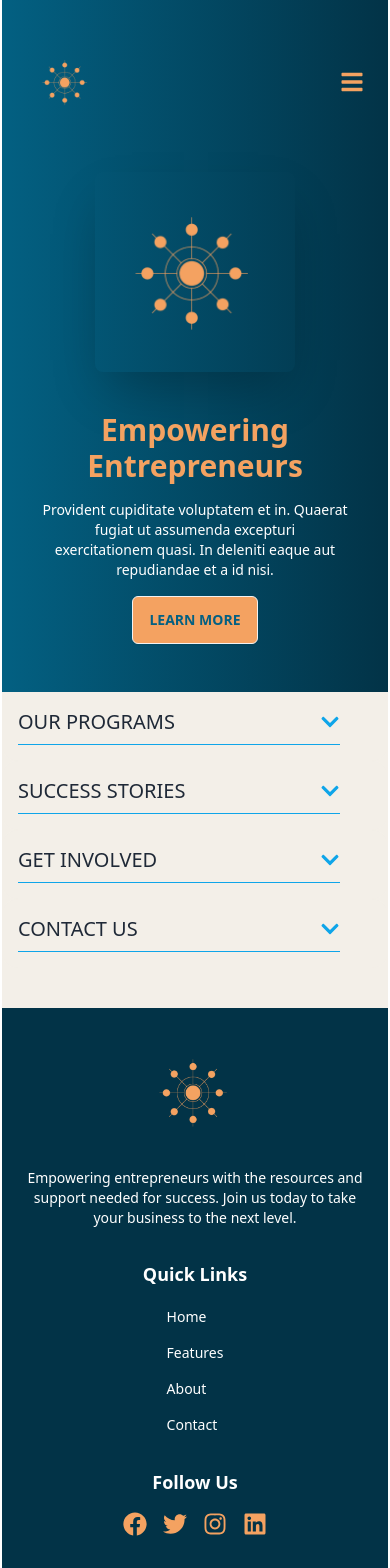
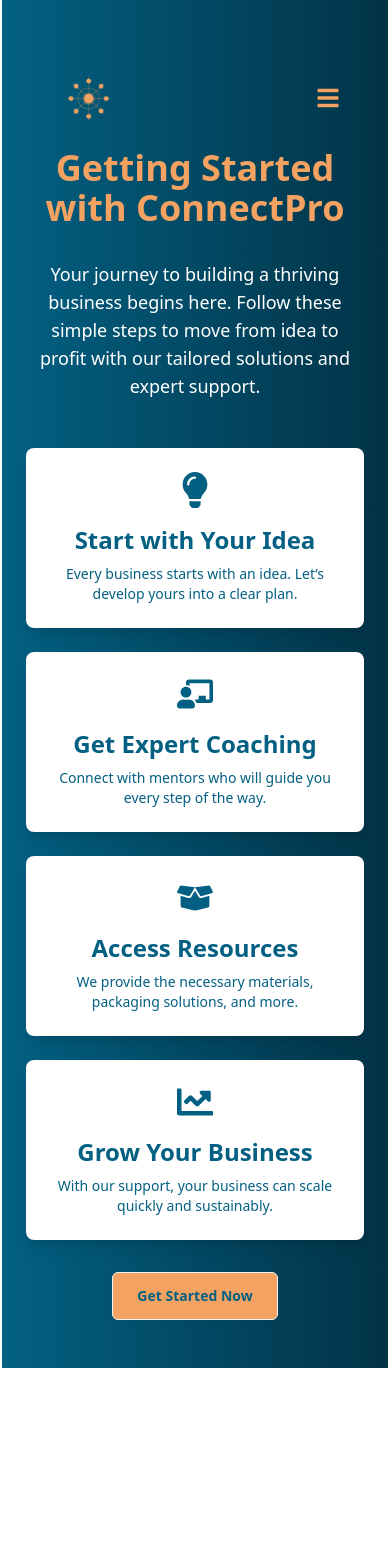
Before and after one commit to KojoFocus/ConnectPro, a React (Vite) app: page /getting-started in a window 390 px wide. Shown: the top 1568 px of the page. After the commit the page ends 1368 px from the top, so only its background shows below. Built offline with nearby package versions, Linux system fonts and the light colour scheme.

Commit message:
the navbar is separated from the hero section, the homepage is created, the getting started page is created, and routes setsThe homepage and Getting Started page are created, with routes set up. The navbar is separated from the hero section.

```diff
--- a/package.json
+++ b/package.json
@@ -12,7 +12,8 @@
   "dependencies": {
     "react": "^18.3.1",
     "react-dom": "^18.3.1",
-    "react-icons": "^5.3.0"
+    "react-icons": "^5.3.0",
+    "react-router-dom": "^7.0.1"
   },
   "devDependencies": {
     "@eslint/js": "^9.15.0",
--- a/src/App.tsx
+++ b/src/App.tsx
@@ -1,28 +1,28 @@
-// import AboutUs from "./components/AboutUs";
-import ContactUs from "./components/ContactUs";
-import Footer from "./components/footer";
-import GetInvolved from "./components/GetInvolved";
-import HeroSection from "./components/HeroSection";
-// import NavBar from "./components/NavBar";
+import { BrowserRouter as Router, Route, Routes } from "react-router-dom";
+import GettingStarted from "./components/GettingStarted";
 import Programs from "./components/Programs";
 import SuccessStories from "./components/SuccessStories";
+import ContactUs from "./components/ContactUs";
+// import Footer from "./components/footer";
+import GetInvolved from "./components/GetInvolved";
+import HomePage from "./components/HomePage";
 
-export default function App() {
+function App() {
   return (
-    <>
-      {/* <NavBar /> */}
-      <div className="  border-sky-500 px-0.5 ">
-        <HeroSection />
-        {/* <AboutUs/> */}
-        <div className="bg-[#F3EFE8]">
-        <Programs />
-        <SuccessStories />
-        <GetInvolved/>
-        <ContactUs/>
-        <Footer/>
-        </div>
-
+    <Router>
+      <div className="border-sky-500 px-0.5">
+        <Routes>
+          {/* HomePage includes HeroSection, so no need to route for HeroSection */}
+          <Route path="/" element={<HomePage />} />
+          <Route path="/getting-started" element={<GettingStarted />} />
+          <Route path="/programs" element={<Programs />} />
+          <Route path="/success-stories" element={<SuccessStories />} />
+          <Route path="/contact" element={<ContactUs />} />
+          <Route path="/get-involved" element={<GetInvolved />} />
+        </Routes>
       </div>
-    </>
+    </Router>
   );
 }
+
+export default App;
--- /dev/null
+++ b/src/components/GettingStarted.tsx
@@ -0,0 +1,67 @@
+import { FaLightbulb, FaChalkboardTeacher, FaBoxOpen, FaChartLine } from "react-icons/fa";
+import { Link } from "react-router-dom"; // Import Link for routing
+import Navbar from "./NavBar"; // Match the casing exactly
+
+
+const GettingStarted = () => {
+  return (
+    <div className="w-full min-h-screen bg-gradient-to-r from-[#036082] to-[#023347] text-white py-12 px-6 md:px-16">
+      {/* Navbar from the Hero Section */}
+      <Navbar />
+
+      <h1 className="text-4xl md:text-5xl text-center font-bold mb-8 text-[#F4A261]">
+        Getting Started with ConnectPro
+      </h1>
+      <p className="text-center text-lg md:text-xl mb-12 max-w-3xl mx-auto">
+        Your journey to building a thriving business begins here. Follow these simple steps to
+        move from idea to profit with our tailored solutions and expert support.
+      </p>
+      <div className="grid grid-cols-1 md:grid-cols-2 lg:grid-cols-4 gap-6">
+        {/* Step 1 */}
+        <div className="bg-white text-[#036082] rounded-lg shadow-lg p-6 flex flex-col items-center">
+          <FaLightbulb className="text-4xl mb-4" />
+          <h2 className="text-2xl font-semibold mb-2">Start with Your Idea</h2>
+          <p className="text-center text-sm">
+            Every business starts with an idea. Let’s develop yours into a clear plan.
+          </p>
+        </div>
+        {/* Step 2 */}
+        <div className="bg-white text-[#036082] rounded-lg shadow-lg p-6 flex flex-col items-center">
+          <FaChalkboardTeacher className="text-4xl mb-4" />
+          <h2 className="text-2xl font-semibold mb-2">Get Expert Coaching</h2>
+          <p className="text-center text-sm">
+            Connect with mentors who will guide you every step of the way.
+          </p>
+        </div>
+        {/* Step 3 */}
+        <div className="bg-white text-[#036082] rounded-lg shadow-lg p-6 flex flex-col items-center">
+          <FaBoxOpen className="text-4xl mb-4" />
+          <h2 className="text-2xl font-semibold mb-2">Access Resources</h2>
+          <p className="text-center text-sm">
+            We provide the necessary materials, packaging solutions, and more.
+          </p>
+        </div>
+        {/* Step 4 */}
+        <div className="bg-white text-[#036082] rounded-lg shadow-lg p-6 flex flex-col items-center">
+          <FaChartLine className="text-4xl mb-4" />
+          <h2 className="text-2xl font-semibold mb-2">Grow Your Business</h2>
+          <p className="text-center text-sm">
+            With our support, your business can scale quickly and sustainably.
+          </p>
+        </div>
+      </div>
+      <div className="text-center mt-8">
+        <Link to="/">
+          <button className="btn bg-[#F4A261] text-[#036082] px-6 py-3 rounded-md hover:bg-[#e08c4a] transition duration-300">
+            Get Started Now
+          </button>
+        </Link>
+      </div>
+
+      {/* Footer from the Hero Section */}
+
+    </div>
+  );
+};
+
+export default GettingStarted;
--- a/src/components/HeroSection.tsx
+++ b/src/components/HeroSection.tsx
@@ -1,161 +1,38 @@
-import { useState } from "react";
-import {
-  FaHome,
-  FaStar,
-  FaInfoCircle,
-  FaPhoneAlt,
-  FaBars,
-  FaTimes,
-} from "react-icons/fa";
-import logo from "../assets/logo.png";
+import Navbar from "./NavBar"; // Match the casing exactly
+import { Link } from "react-router-dom"; // Import Link for routing
+import logo from "../assets/logo.png"; // Import the logo
 
 const HeroSection = () => {
-  const [menuOpen, setMenuOpen] = useState(false);
+  return (
+    <div className="hero bg-gradient-to-r from-[#036082] to-[#023347] w-full h-[2/3] flex flex-col items-center justify-between py-8">
+      {/* Navbar Component */}
+      <Navbar />
 
-  return (
-    <>
-     <div className="hero bg-gradient-to-r from-[#036082] to-[#023347] w-full h-[2/3] flex flex-col items-center justify-between py-8">
-
-        {/* Navbar Section */}
-        <div className="flex w-full h-[100px] justify-between items-center px-6 md:px-10">
-          <img
-            src={logo}
-            className="max-w-[80px] md:max-w-[100px] h-auto"
-            alt="Logo"
-          />
-          <ul className="hidden md:flex space-x-6 lg:space-x-8">
-            <li>
-              <a
-                href="#home"
-                className="flex items-center text-[#F4A261] text-sm md:text-lg font-medium hover:underline"
-              >
-                <FaHome className="mr-2" />
-                Home
-              </a>
-            </li>
-            <li>
-              <a
-                href="#features"
-                className="flex items-center text-[#F4A261] text-sm md:text-lg font-medium hover:underline"
-              >
-                <FaStar className="mr-2" />
-                Features
-              </a>
-            </li>
-            <li>
-              <a
-                href="#about"
-                className="flex items-center text-[#F4A261] text-sm md:text-lg font-medium hover:underline"
-              >
-                <FaInfoCircle className="mr-2" />
-                About
-              </a>
-            </li>
-            <li>
-              <a
-                href="#contact"
-                className="flex items-center text-[#F4A261] text-sm md:text-lg font-medium hover:underline"
-              >
-                <FaPhoneAlt className="mr-2" />
-                Contact
-              </a>
-            </li>
-          </ul>
-          {/* Mobile Menu Button */}
-          <button
-            className="md:hidden text-[#F4A261] text-2xl"
-            onClick={() => setMenuOpen(!menuOpen)}
-          >
-            {menuOpen ? <FaTimes /> : <FaBars />}
-          </button>
-        </div>
-
-        {/* Mobile Menu */}
-        {menuOpen && (
-          <div
-            className="md:hidden fixed top-0 right-0 w-full h-full bg-black bg-opacity-50 z-20"
-            onClick={() => setMenuOpen(false)}
-          >
-            {/* Menu */}
-            <div
-              className="absolute top-[100px] right-0 p-4 w-56 bg-base-200 bg-opacity-30 backdrop-blur-sm rounded-lg shadow-lg"
-              onClick={(e) => e.stopPropagation()} // Prevent click event from closing the menu
-            >
-              <ul className="menu rounded-box space-y-4">
-                <li>
-                  <a
-                    href="#home"
-                    className="flex items-center text-[#F4A261] text-lg font-medium hover:underline"
-                    onClick={() => setMenuOpen(false)}
-                  >
-                    <FaHome className="mr-2" />
-                    Home
-                  </a>
-                </li>
-                <li>
-                  <a
-                    href="#features"
-                    className="flex items-center text-[#F4A261] text-lg font-medium hover:underline"
-                    onClick={() => setMenuOpen(false)}
-                  >
-                    <FaStar className="mr-2" />
-                    Features
-                  </a>
-                </li>
-                <li>
-                  <a
-                    href="#about"
-                    className="flex items-center text-[#F4A261] text-lg font-medium hover:underline"
-                    onClick={() => setMenuOpen(false)}
-                  >
-                    <FaInfoCircle className="mr-2" />
-                    About
-                  </a>
-                </li>
-                <li>
-                  <a
-                    href="#contact"
-                    className="flex items-center text-[#F4A261] text-lg font-medium hover:underline"
-                    onClick={() => setMenuOpen(false)}
-                  >
-                    <FaPhoneAlt className="mr-2" />
-                    Contact
-                  </a>
-                </li>
-              </ul>
-            </div>
-          </div>
-        )}
-
-        {/* Hero Content */}
       <div className="hero-content flex flex-col-reverse lg:flex-row items-center text-center lg:text-left px-6 md:px-10 mt-6 lg:mt-0">
         <div className="flex-1">
           <h1 className="text-3xl md:text-5xl text-[#F4A261] font-bold">
-              Empowering Entrepreneurs
+            Connecting Ideas to Opportunities
           </h1>
           <p className="py-4 md:py-6 text-sm md:text-base text-white">
-              Provident cupiditate voluptatem et in. Quaerat fugiat ut assumenda
-              excepturi
-              <br />
-              exercitationem quasi. In deleniti eaque aut repudiandae et a id
-              nisi.
+            Every business begins with an idea, but turning it into success takes guidance and resources. At ConnectPro, we offer coaching, mentorship, and access to raw materials, packaging solutions, and more. From spark to success, we’re here to help your vision thrive.
           </p>
           <div className="flex justify-center lg:justify-start">
+            <Link to="/getting-started">
               <button className="btn bg-[#F4A261] text-[#036082] px-4 py-2 md:px-6 md:py-3 rounded-md hover:bg-[#e08c4a] transition duration-300">
-                LEARN MORE
+                GET STARTED
               </button>
+            </Link>
           </div>
         </div>
         <div className="flex-1 mb-6 lg:mb-0">
           <img
             src={logo}
             className="max-w-[200px] sm:max-w-[250px] md:max-w-[300px] lg:max-w-sm rounded-lg shadow-2xl"
-              alt="Hero Logo"
+            alt="ConnectPro Logo"
           />
         </div>
       </div>
     </div>
-    </>
   );
 };
 
--- /dev/null
+++ b/src/components/HomePage.tsx
@@ -0,0 +1,24 @@
+import ContactUs from './ContactUs';
+import GetInvolved from './GetInvolved';
+import HeroSection from './HeroSection'; // Assuming HeroSection is another component
+import Programs from './Programs';
+import SuccessStories from './SuccessStories';
+import Footer from './footer'; // Footer component (import if needed)
+
+const HomePage = () => {
+  return (
+    <div>
+      {/* Hero Section */}
+      <HeroSection />
+      <div className="bg-[#F3EFE8]">
+        <Programs />
+        <SuccessStories />
+        <GetInvolved/>
+        <ContactUs/>
+        <Footer/>
+        </div>
+    </div>
+  );
+};
+
+export default HomePage;
--- a/src/components/NavBar.tsx
+++ b/src/components/NavBar.tsx
@@ -1,108 +1,119 @@
-import logo from "../assets/logo.png";
+import { useState } from "react";
+import { FaHome, FaStar, FaInfoCircle, FaPhoneAlt, FaBars, FaTimes } from "react-icons/fa";
+import { Link } from "react-router-dom"; // Import Link for routing
+import logo from "../assets/logo.png"; // Import the logo
 
-const NavBar = () => {
+const Navbar = () => {
+  const [menuOpen, setMenuOpen] = useState(false);
+
   return (
-    <>
-      <div className="navbar bg-[#036082] shadow-lg py-1">
-        <div className="flex-1">
-          <a className="text-xl font-bold text-primary" href="/">
-            <img src={logo} className="max-w-[150px] h-auto" alt="Logo" />
-          </a>
-        </div>
-        <div className="flex-none">
-          <ul className="menu menu-horizontal px-1 space-x-4 hidden lg:flex">
+    <div className="flex w-full h-[100px] justify-between items-center px-6 md:px-10">
+      <img
+        src={logo}
+        className="max-w-[80px] md:max-w-[100px] h-auto"
+        alt="Logo"
+      />
+      <ul className="hidden md:flex space-x-6 lg:space-x-8">
         <li>
-              <a
-                href="#home"
-                className="text-lg font-medium hover:text-primary"
+          <Link
+            to="/"
+            className="flex items-center text-[#F4A261] text-sm md:text-lg font-medium hover:underline"
           >
+            <FaHome className="mr-2" />
             Home
-              </a>
+          </Link>
         </li>
         <li>
-              <a
-                href="#features"
-                className="text-lg font-medium hover:text-primary"
+          <Link
+            to="/programs"
+            className="flex items-center text-[#F4A261] text-sm md:text-lg font-medium hover:underline"
           >
+            <FaStar className="mr-2" />
             Features
-              </a>
+          </Link>
         </li>
         <li>
-              <a
-                href="#about"
-                className="text-lg font-medium hover:text-primary"
+          <Link
+            to="/about"
+            className="flex items-center text-[#F4A261] text-sm md:text-lg font-medium hover:underline"
           >
+            <FaInfoCircle className="mr-2" />
             About
-              </a>
+          </Link>
         </li>
         <li>
-              <a
-                href="#contact"
-                className="text-lg font-medium hover:text-primary"
+          <Link
+            to="/contact"
+            className="flex items-center text-[#F4A261] text-sm md:text-lg font-medium hover:underline"
           >
+            <FaPhoneAlt className="mr-2" />
             Contact
-              </a>
+          </Link>
         </li>
       </ul>
-          <div className="dropdown dropdown-end lg:hidden">
-            <label tabIndex={0} className="btn btn-ghost lg:hidden">
-              <svg
-                xmlns="http://www.w3.org/2000/svg"
-                className="h-5 w-5"
-                fill="none"
-                viewBox="0 0 24 24"
-                stroke="currentColor"
+      <button
+        className="md:hidden text-[#F4A261] text-2xl"
+        onClick={() => setMenuOpen(!menuOpen)}
       >
-                <path
-                  strokeLinecap="round"
-                  strokeLinejoin="round"
-                  strokeWidth="2"
-                  d="M4 6h16M4 12h16m-7 6h7"
-                />
-              </svg>
-            </label>
-            <ul
-              tabIndex={0}
-              className="menu menu-compact dropdown-content mt-3 p-2 shadow bg-base-100 rounded-box w-52"
+        {menuOpen ? <FaTimes /> : <FaBars />}
+      </button>
+
+      {menuOpen && (
+        <div
+          className="md:hidden fixed top-0 right-0 w-full h-full bg-black bg-opacity-50 z-20"
+          onClick={() => setMenuOpen(false)}
         >
+          <div
+            className="absolute top-[100px] right-0 p-4 w-56 bg-base-200 bg-opacity-30 backdrop-blur-sm rounded-lg shadow-lg"
+            onClick={(e) => e.stopPropagation()}
+          >
+            <ul className="menu rounded-box space-y-4">
               <li>
-                <a
-                  href="#home"
-                  className="text-lg font-medium hover:text-primary"
+                <Link
+                  to="/"
+                  className="flex items-center text-[#F4A261] text-lg font-medium hover:underline"
+                  onClick={() => setMenuOpen(false)}
                 >
+                  <FaHome className="mr-2" />
                   Home
-                </a>
+                </Link>
               </li>
               <li>
-                <a
-                  href="#features"
-                  className="text-lg font-medium hover:text-primary"
+                <Link
+                  to="/programs"
+                  className="flex items-center text-[#F4A261] text-lg font-medium hover:underline"
+                  onClick={() => setMenuOpen(false)}
                 >
+                  <FaStar className="mr-2" />
                   Features
-                </a>
+                </Link>
               </li>
               <li>
-                <a
-                  href="#about"
-                  className="text-lg font-medium hover:text-primary"
+                <Link
+                  to="/about"
+                  className="flex items-center text-[#F4A261] text-lg font-medium hover:underline"
+                  onClick={() => setMenuOpen(false)}
                 >
+                  <FaInfoCircle className="mr-2" />
                   About
-                </a>
+                </Link>
               </li>
               <li>
-                <a
-                  href="#contact"
-                  className="text-lg font-medium hover:text-primary"
+                <Link
+                  to="/contact"
+                  className="flex items-center text-[#F4A261] text-lg font-medium hover:underline"
+                  onClick={() => setMenuOpen(false)}
                 >
+                  <FaPhoneAlt className="mr-2" />
                   Contact
-                </a>
+                </Link>
               </li>
             </ul>
           </div>
         </div>
+      )}
     </div>
-    </>
   );
 };
 
-export default NavBar;
+export default Navbar;
```
Also changed, not shown: 1 other file (tests, documents, lock files or other folders). Lines whose indentation alone changed are shown as unchanged.
